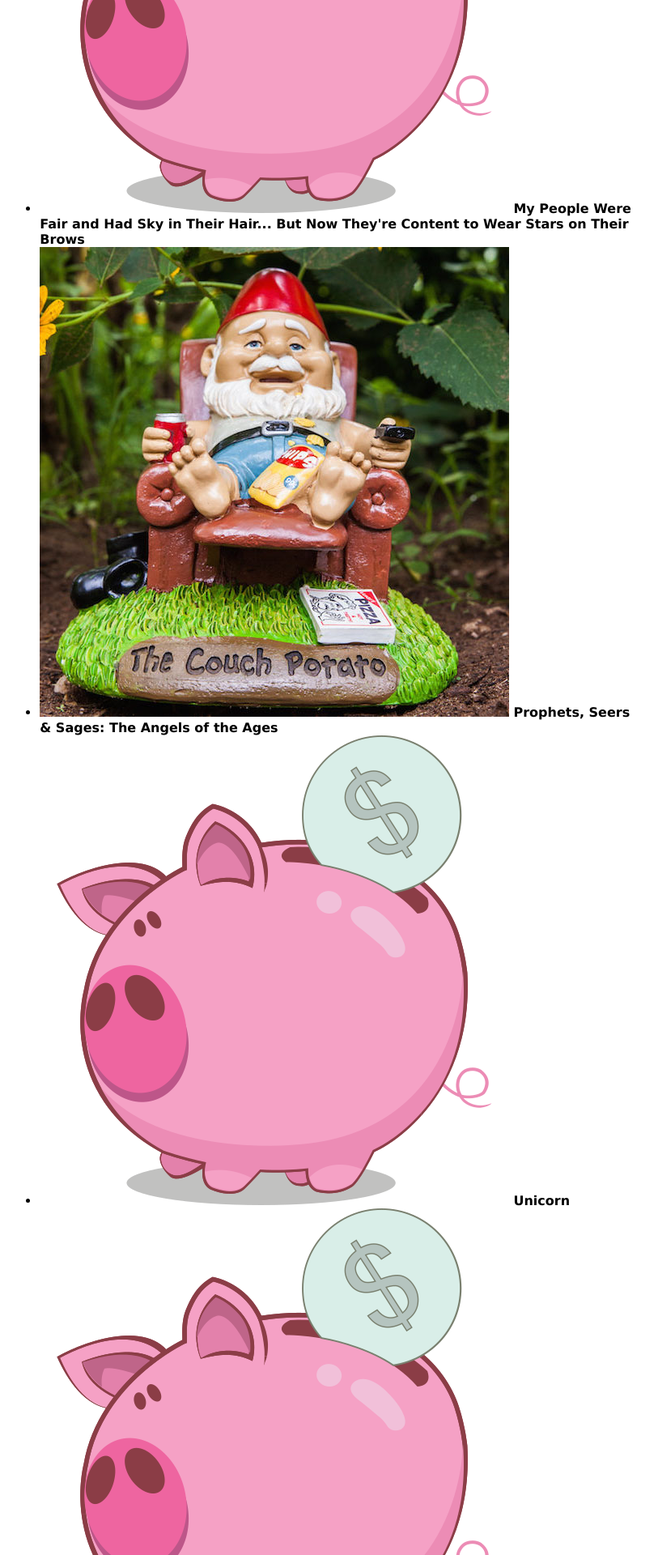
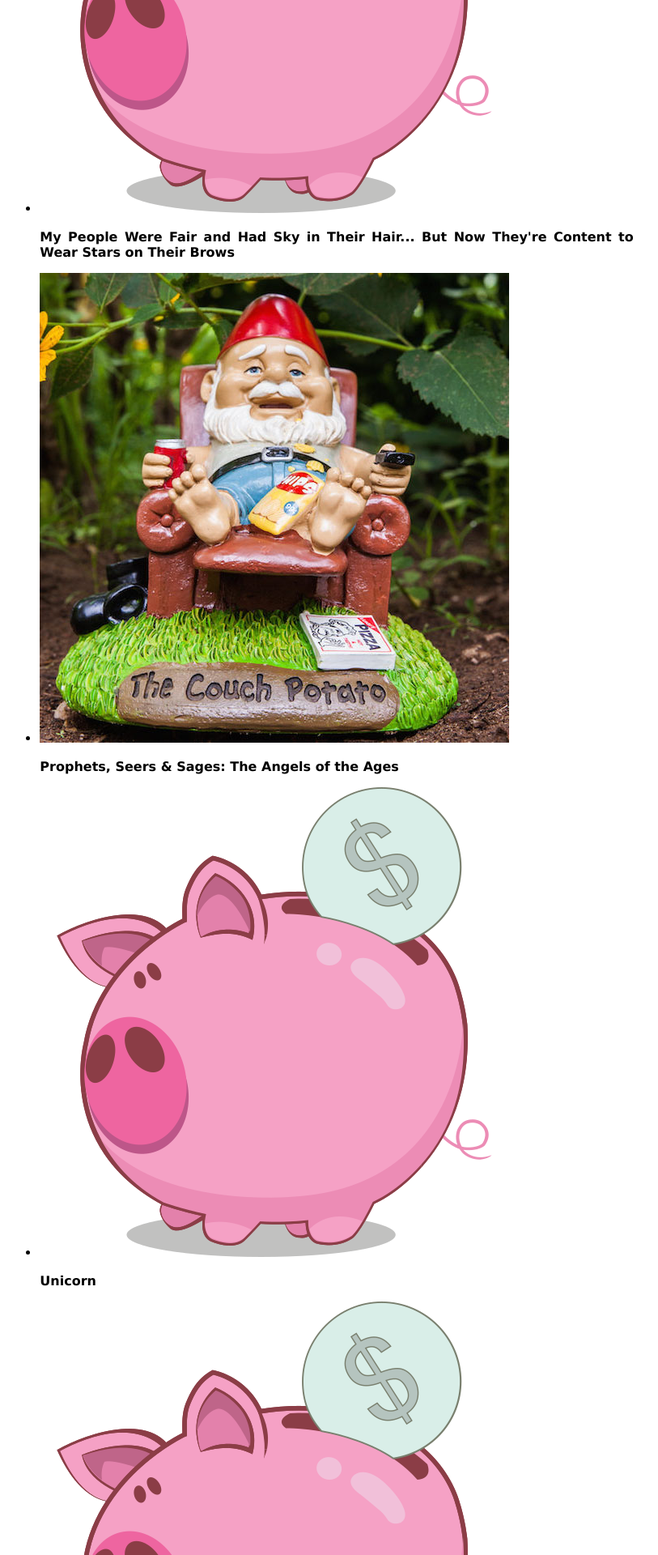
Before and after one commit to AnaisBollansee/thesis, a Jekyll site: the page built from _artist_info/Marc Bolan Albums.md, in a window 1280 px wide. Shown: the part 380-2300 px from the top of the page at 81% size, without its empty margins (244-1057 px from the left). Built offline with Jekyll 4.4.1, drawn with Linux system fonts in a browser that asks for light colours; nearby versions of some CDN libraries.

Commit message:
Less whitespace in generated html

```diff
--- a/_includes/albums_list.html
+++ b/_includes/albums_list.html
@@ -1,10 +1,8 @@
-<ul>
-{% for album in site.albums %}
-{% if album.artist == include.artist %}
+<ul class="album_list">{% for album in site.albums %}{% if album.artist == include.artist %}
 	<li class="cover">
-		<img src="{% include fix_url.html url=album.image %}">
-		<a href="{% include fix_url.html url=album.url %}">{{ album.title }}</a>
-	</li>
-{% endif %}
-{% endfor %}
+		<a href="{% include fix_url.html url=album.url %}">
+			<img src="{% include fix_url.html url=album.image %}">
+			<p class="title">{{ album.title }}</p>
+		</a>
+	</li>{% endif %}{% endfor %}
 </ul>
```
Also changed, not shown: _layouts/artist.html (+2 -6 lines).
